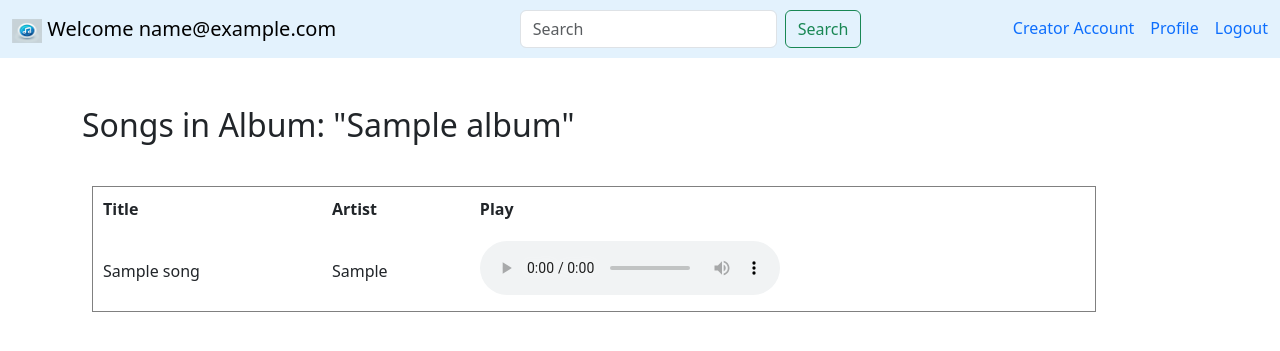
After one commit to SatyamDevX/flask-music-app, a Flask app: page /album/songs?album_id=1 in a window 1280 px wide. The commit adds this page. Shown: the top 351 px of the page. Run offline with Flask 3, Linux system fonts and the light colour scheme; a user stored in the database is signed in; tables that the repository leaves empty hold one stand-in row (values such as "Sample post").

Commit message:
songs added to album feature is add and view album song route is created

```diff
--- a/music/album.py
+++ b/music/album.py
@@ -41,3 +41,44 @@ def view_albums():
    #    'songs': [{'id': s.id, 'title': s.title} for s in album.songs]
    #    })
    return render_template("admin_dashboard.html", albums=albums)
+
+@album_bp.route('/add_song_to_album/page', methods=['GET','POST'])
+@login_required
+def add_song_to_album_page():
+  albumid=request.args.get("album_id")
+  albumtitle=request.args.get("album_title")
+#   print(albumid,albumtitle)
+  songs=Song.query.all()
+  return render_template('all_song.html', songs=songs, albumid=albumid, albumtitle=albumtitle)
+
+@album_bp.route('/add_song_to_album', methods=['GET','POST'])
+@login_required
+def add_song_to_album():
+   album_id=request.args.get("album_id")
+   song_id=request.args.get("song_id")
+   print(album_id,song_id)
+
+
+   song = Song.query.get(song_id)
+   if not song:
+      return "Song not found", 404
+
+   if not album_id:
+      return "No album selected or created", 400
+
+   album = Album.query.get(album_id)
+   if album.creator_id != song.creator_id:
+      return "Only the creator can assign a song to this album", 403
+
+   song.album_id = album_id
+   db.session.commit()
+
+   return "Song added to album", 200
+
+@album_bp.route('/songs')
+@login_required
+def album_songs():
+   album_id=request.args.get('album_id')
+   album = Album.query.get_or_404(album_id)
+   songs = album.songs  # This uses the relationship in your model
+   return render_template('album_song.html', album=album, songs=songs)
--- a/music/templates/admin_dashboard.html
+++ b/music/templates/admin_dashboard.html
@@ -26,7 +26,8 @@
             <div class="card-body">
                <h5 class="card-title">{{ album.title }}</h5>
                <p class="card-text text-muted">By: {{ album.creator.id if album.creator else 'Unknown' }}</p>
-               <a href="{{ url_for('album.view_albums', album_id=album.id) }}" class="btn btn-primary btn-sm">View Songs</a>
+               <a href="{{ url_for('album.album_songs', album_id=album.id) }}" class="btn btn-primary btn-sm">View Songs</a>
+               <a href="{{ url_for('album.add_song_to_album_page', album_id=album.id, album_title=album.title) }}"> Add songs</a>
             </div>
          </div>
       </div> {% endfor %}
--- /dev/null
+++ b/music/templates/album_song.html
@@ -0,0 +1,38 @@
+{% extends "base.html" %}
+
+{% block title %}Songs in Album - {{ album.title }}{% endblock %}
+
+{% block content %}
+<br><br>
+<h2>Songs in Album: "{{ album.title }}"</h2>
+<br>
+
+{% if songs %}
+<table style="margin-left: 10px; margin-top: 10px; border-collapse: collapse; width: 90%;" border="1" cellpadding="10">
+    <thead>
+        <tr>
+            <th>Title</th>
+            <th>Artist</th>
+            <th>Play</th>
+        </tr>
+    </thead>
+    <tbody>
+        {% for song in songs %}
+        <tr>
+            <td>{{ song.title }}</td>
+            <td>{{ song.artist }}</td>
+            <td>
+                <audio controls>
+                    <source src="{{ url_for('static', filename='uploads/' ~ song.file_path) }}" type="audio/mpeg">
+                    Your browser does not support the audio element.
+                </audio>
+            </td>
+        </tr>
+        {% endfor %}
+    </tbody>
+</table>
+{% else %}
+<p>No songs found in this album.</p>
+{% endif %}
+
+{% endblock %}
```
Also changed, not shown: music/templates/all_song.html (added, +38 -0 lines).
